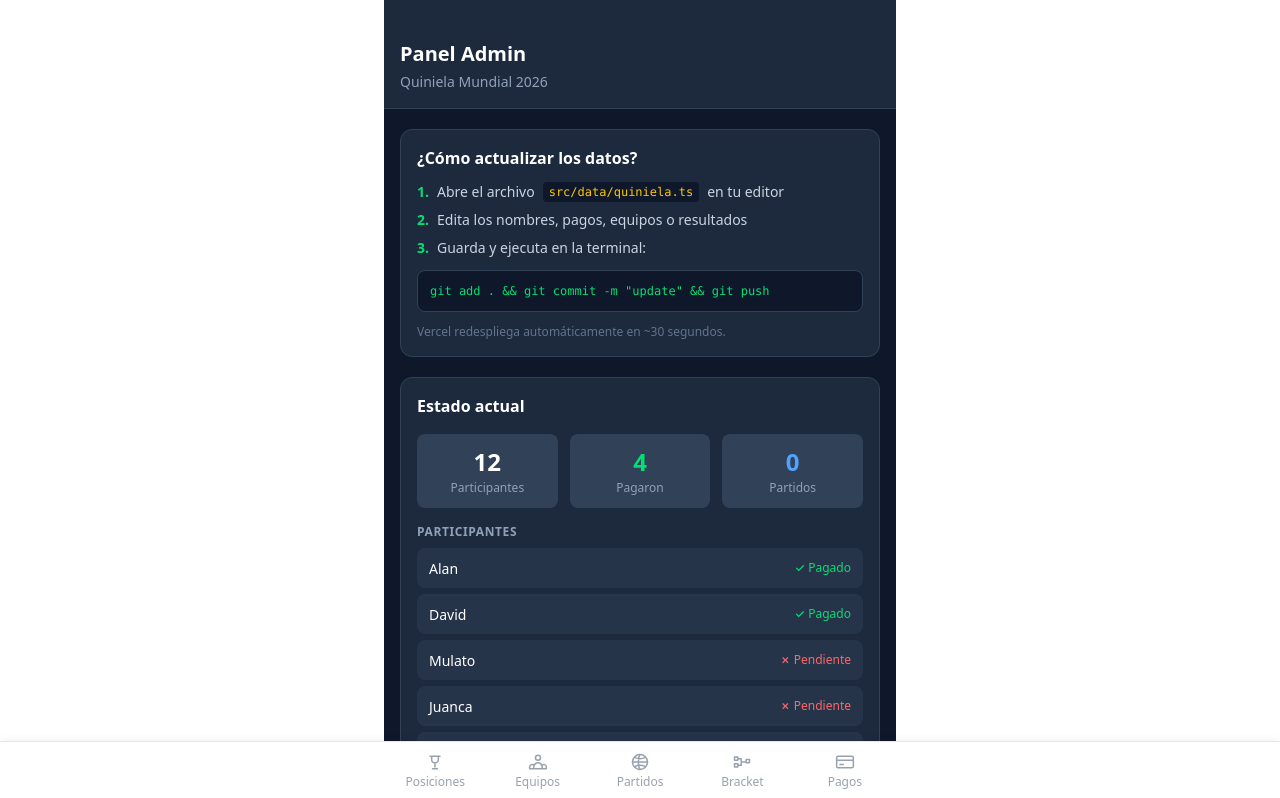
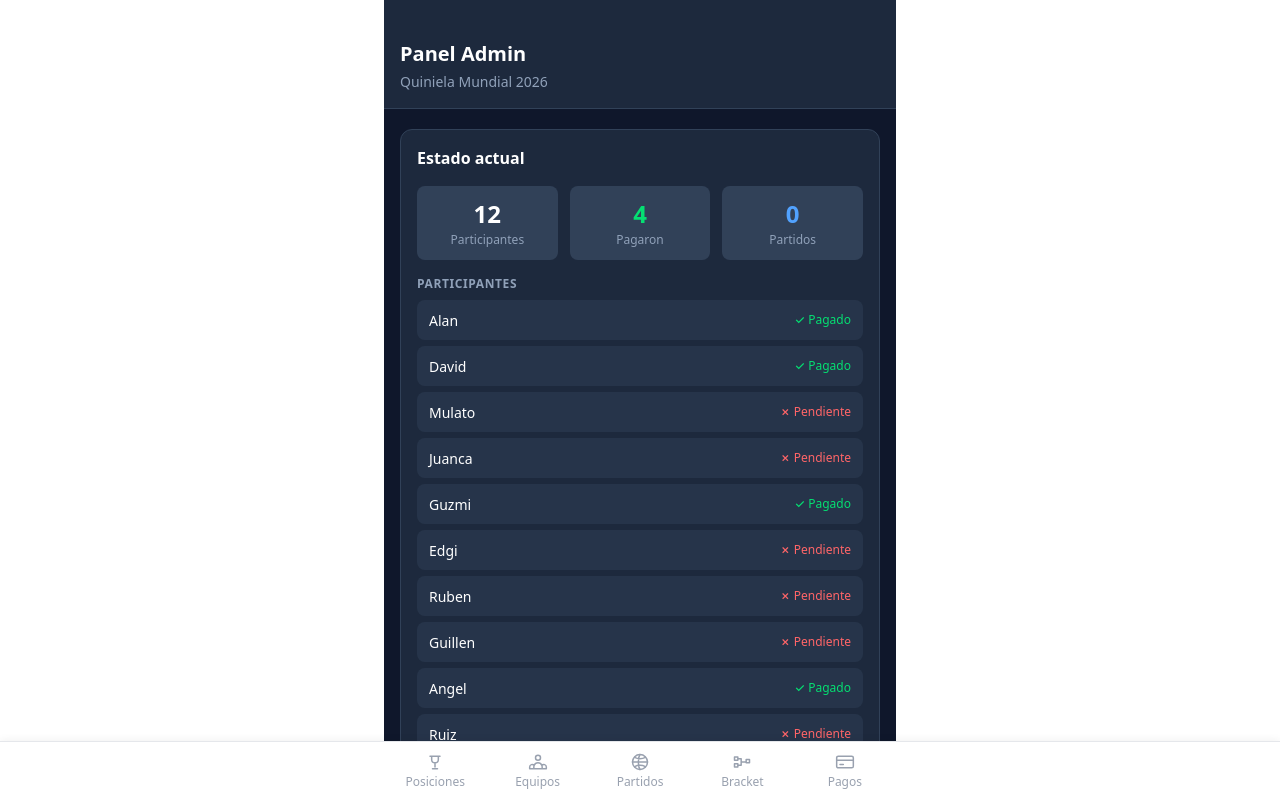
Before and after one commit to azugasti03/quiniela, a Next.js app: page /admin in a window 1280 px wide. Shown: the top 798 px of the page. Built offline with nearby package versions, Linux system fonts and the light colour scheme.

Commit message:
Mover gestión de pagos a /pagos, limpiar admin

```diff
--- a/src/app/admin/page.tsx
+++ b/src/app/admin/page.tsx
@@ -1,6 +1,5 @@
 import { participantes, equiposStats, partidos } from '@/data/quiniela'
 import Link from 'next/link'
-import AdminPagos from './AdminPagos'
 
 export default function AdminPage() {
   return (
@@ -11,29 +10,6 @@ export default function AdminPage() {
       </div>
 
       <div className="px-4 py-5 space-y-5">
-        {/* How to update */}
-        <div className="rounded-xl bg-slate-800 border border-slate-700 p-4 space-y-3">
-          <p className="text-white font-semibold">¿Cómo actualizar los datos?</p>
-          <ol className="space-y-2 text-sm text-slate-300">
-            <li className="flex gap-2">
-              <span className="text-green-400 font-bold shrink-0">1.</span>
-              Abre el archivo <code className="text-yellow-400 bg-slate-900 px-1.5 py-0.5 rounded text-xs">src/data/quiniela.ts</code> en tu editor
-            </li>
-            <li className="flex gap-2">
-              <span className="text-green-400 font-bold shrink-0">2.</span>
-              Edita los nombres, pagos, equipos o resultados
-            </li>
-            <li className="flex gap-2">
-              <span className="text-green-400 font-bold shrink-0">3.</span>
-              Guarda y ejecuta en la terminal:
-            </li>
-          </ol>
-          <div className="bg-slate-900 rounded-lg p-3 font-mono text-xs text-green-400 border border-slate-700">
-            git add . &amp;&amp; git commit -m &quot;update&quot; &amp;&amp; git push
-          </div>
-          <p className="text-slate-500 text-xs">Vercel redespliega automáticamente en ~30 segundos.</p>
-        </div>
-
         {/* Current state summary */}
         <div className="rounded-xl bg-slate-800 border border-slate-700 p-4 space-y-4">
           <p className="text-white font-semibold">Estado actual</p>
@@ -104,8 +80,6 @@ export default function AdminPage() {
           </div>
         </div>
 
-        <AdminPagos participantes={participantes} />
-
         <div className="flex gap-3">
           <Link href="/leaderboard" className="flex-1 text-center bg-green-600 hover:bg-green-500 text-white font-semibold rounded-xl py-3 text-sm transition-colors">
             Ver posiciones
--- a/src/app/pagos/page.tsx
+++ b/src/app/pagos/page.tsx
@@ -1,4 +1,5 @@
 import { participantes } from '@/data/quiniela'
+import AdminPagos from '@/app/admin/AdminPagos'
 
 export default function PagosPage() {
   const pagados = participantes.filter((p) => p.pagado)
@@ -7,7 +8,6 @@ export default function PagosPage() {
 
   return (
     <div className="min-h-screen bg-gray-50">
-      {/* Header */}
       <div className="bg-white border-b border-gray-100 px-4 pt-12 pb-5">
         <p className="text-green-600 text-xs font-bold tracking-widest uppercase text-center">⚽ Mundial 2026</p>
         <h1 className="text-2xl font-bold text-gray-900 text-center mt-1">Pagos</h1>
@@ -63,6 +63,9 @@ export default function PagosPage() {
             </div>
           </div>
         )}
+
+        {/* Admin: gestionar pagos (solo con PIN) */}
+        <AdminPagos participantes={participantes} />
       </div>
     </div>
   )
```
